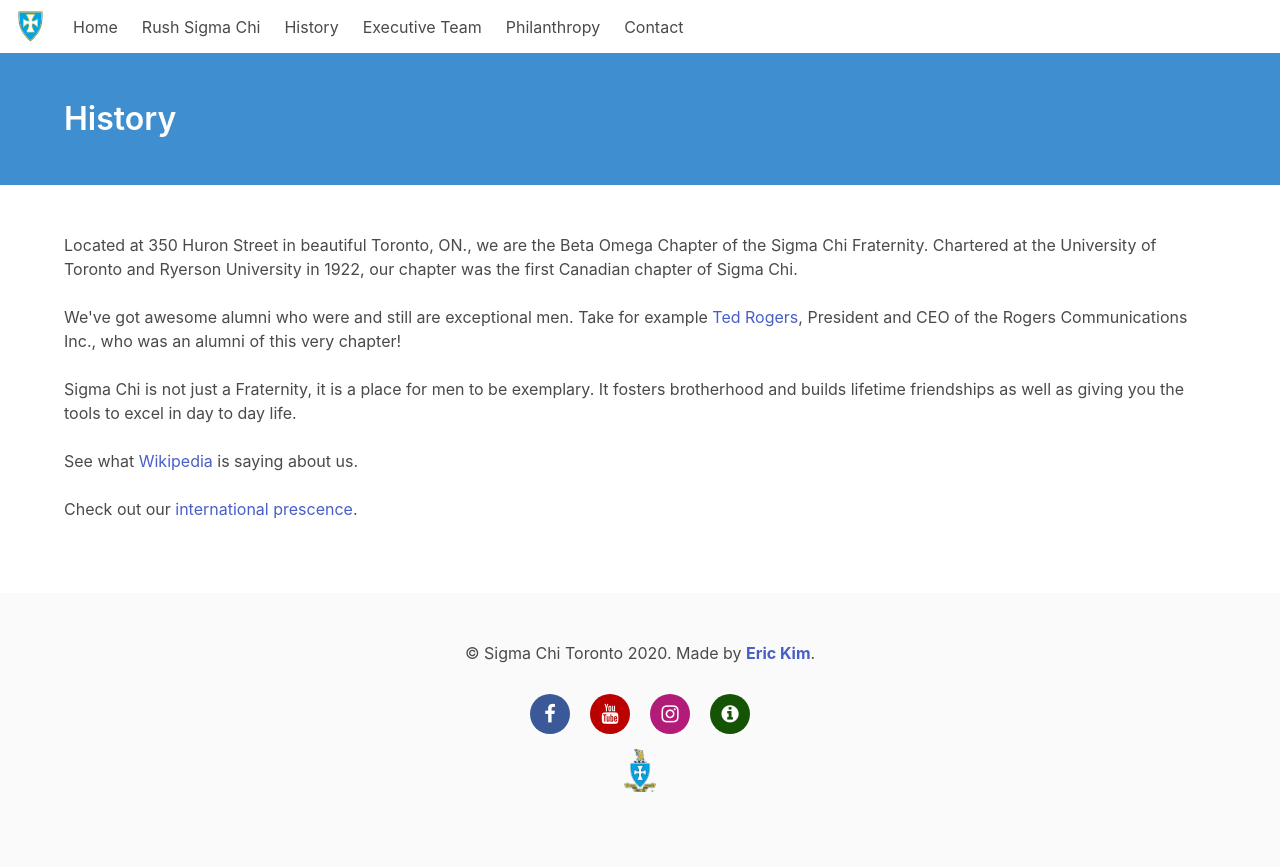
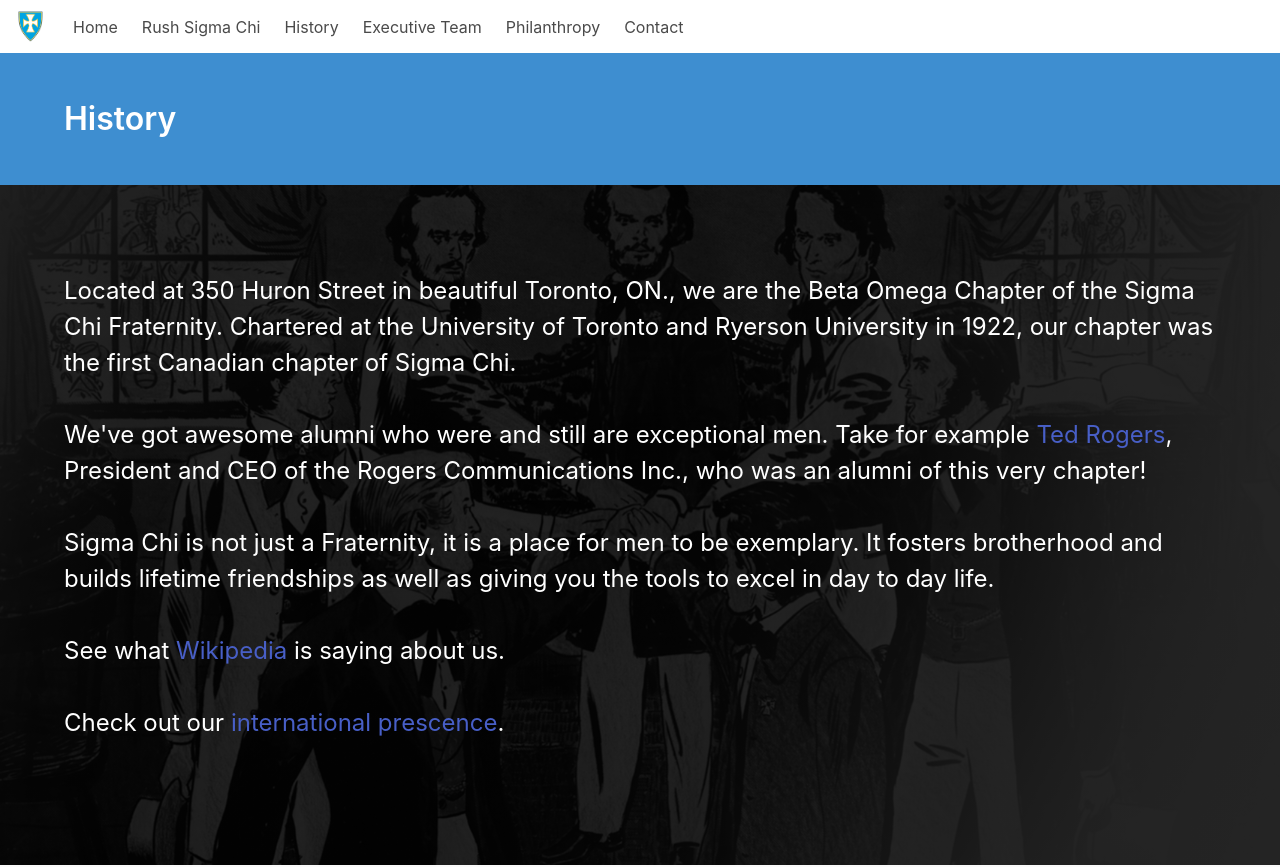
Before and after one commit to sigmachi-toronto/www, an Angular app: page /history in a window 1280 px wide. Shown: the top 867 px of the page. Built offline with nearby package versions, Linux system fonts and the light colour scheme.

Commit message:
Add history page background image and improve CSS classes

```diff
--- a/src/app/components/history/history.component.html
+++ b/src/app/components/history/history.component.html
@@ -6,8 +6,8 @@
   </div>
 </section>
 
-<section class="section">
-  <div class="container">
+<section class="section has-text-white is-size-4 intro page-intro" id="history-intro">
+  <div class="container page-content">
     <p>
       Located at 350 Huron Street in beautiful Toronto, ON., we are the Beta Omega
       Chapter of the Sigma Chi Fraternity. Chartered at the University of Toronto
--- a/src/app/components/home/home.component.html
+++ b/src/app/components/home/home.component.html
@@ -1,5 +1,5 @@
 <section class="hero is-fullheight-with-navbar">
-  <div class="hero-body" id="intro">
+  <div class="hero-body intro" id="home-intro">
     <div class="container call-to-action">
       <h1 class="title has-text-white is-size-1">
         Sigma Chi Toronto
--- a/src/app/components/rush/rush.component.html
+++ b/src/app/components/rush/rush.component.html
@@ -6,8 +6,8 @@
   </div>
 </section>
 
-<section class="section has-text-white is-size-4" id="rush-intro">
-  <span>
+<section class="section has-text-white is-size-4 intro page-intro" id="rush-intro">
+  <div class="container page-content">
     <p>
       More info about our recruitment is coming soon! In the meantime, message us on
       <a href="http://facebook.com/sigmachitoronto">Facebook</a> with any questions.
@@ -17,5 +17,5 @@
       Learn more about <a href="https://sigmachi.org">Sigma Chi international</a>.
     </p>
     <br>
-  </span>
+  </div>
 </section>
--- a/src/styles.scss
+++ b/src/styles.scss
@@ -6,16 +6,30 @@
   padding: 3px;
 }
 
-#intro {
+.page-content {
+  margin: 4rem;
+}
+
+.intro {
+  background-repeat: no-repeat;
+  background-size: cover;
+  background-position: center;
+}
+
+.page-intro {
+  display: flex;
+  justify-content: center;
+  align-items: center;
+  min-height: 85vh;
+}
+
+#home-intro {
   background-image:
     linear-gradient(
       rgba(0, 0, 0, 0.55),
       rgba(0, 0, 0, 0.55)
     ),
     url("./assets/img/sigmachiintro.jpg");
-  background-repeat: no-repeat;
-  background-size: cover;
-  background-position: center;
 }
 
 #rush-intro {
@@ -25,12 +39,13 @@
       rgba(0, 0, 0, 0.858)
     ),
     url("./assets/img/house-cartoon.png");
-  background-repeat: no-repeat;
-  background-size: cover;
-  background-position: center;
-  text-align: center;
-  display: flex;
-  justify-content: center;
-  align-items: center;
-  height: 85vh;
 }
+
+#history-intro {
+  background-image:
+    linear-gradient(
+      rgba(0, 0, 0, 0.858),
+      rgba(0, 0, 0, 0.858)
+    ),
+    url("./assets/img/founders.jpg");
+}
```
Also changed, not shown: src/assets/img/founders.jpg (added).
